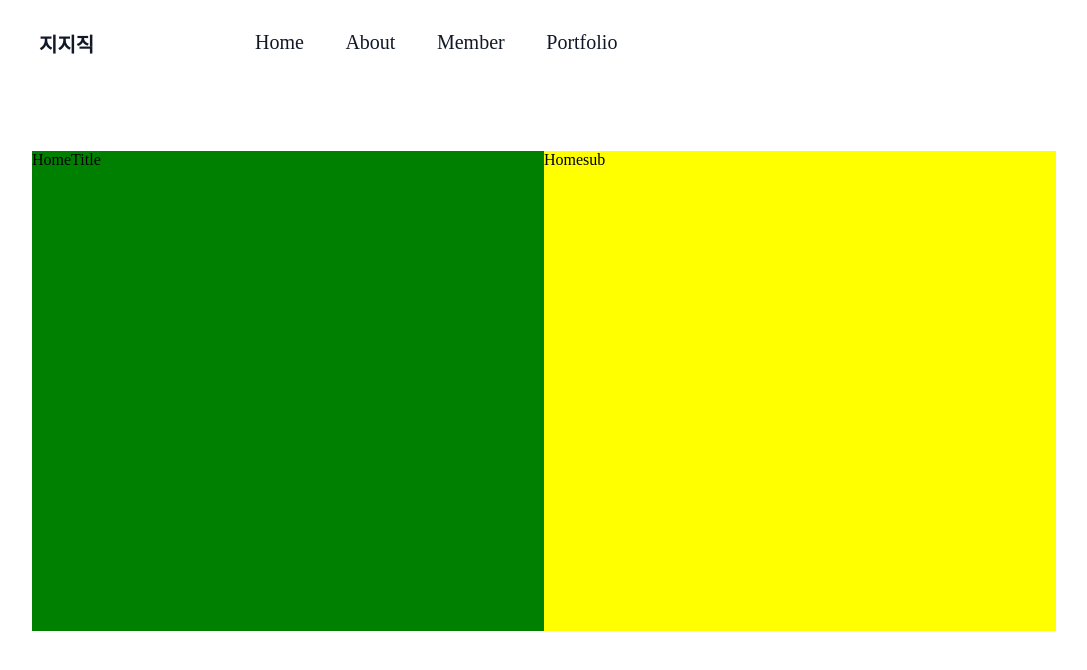
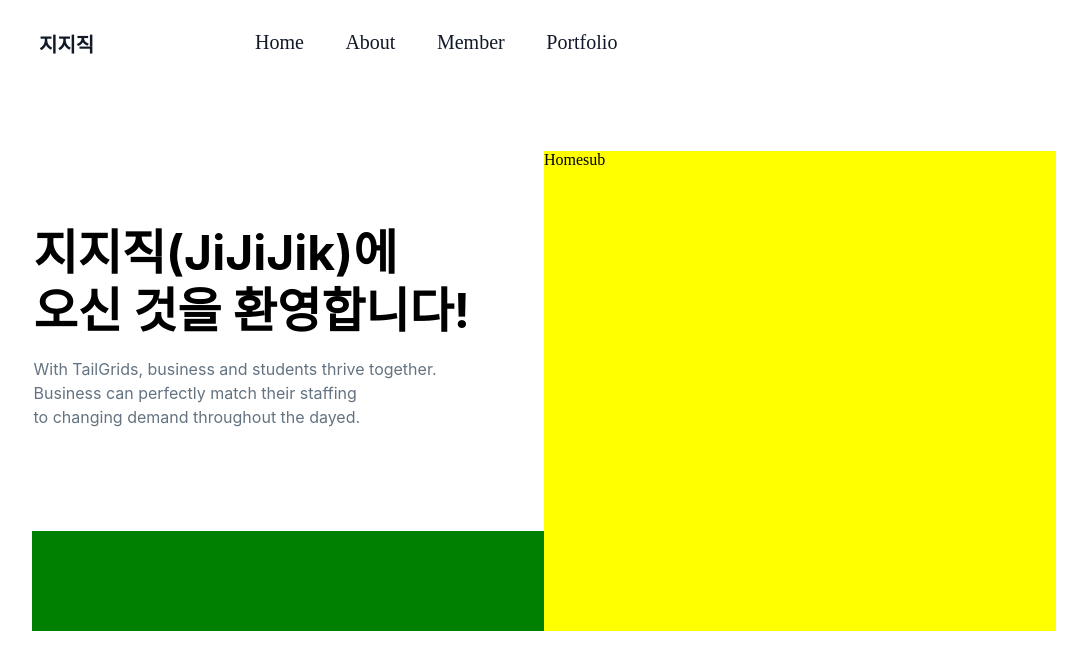
Before and after one commit to jijijig/-, a Next.js app: page /home in a window 1280 px wide. Shown: the top 670 px of the page, without its empty margins (96-1183 px from the left). Built offline with nearby package versions, Linux system fonts and the light colour scheme.

Commit message:
#4 home 설명부분 수정

```diff
--- a/src/Components/Home/HomeTitle.tsx
+++ b/src/Components/Home/HomeTitle.tsx
@@ -1,7 +1,56 @@
-import React from 'react'
+import React from "react";
+import styled from "styled-components";
 
 export default function HomeTitle() {
+  const pageInfo = {
+    title: `지지직(JiJiJik)에
+오신 것을 환영합니다!`,
+    description: `With TailGrids, business and students thrive together.
+Business can perfectly match their staffing
+to changing demand throughout the dayed.`,
+  };
   return (
-    <div>HomeTitle</div>
-  )
+    <Warpapper>
+      <div className="title">
+        <pre>{pageInfo.title}</pre>
+      </div>
+      <div className="description">
+        <pre>{pageInfo.description}</pre>
+      </div>
+    </Warpapper>
+  );
 }
+
+const Warpapper = styled.div`
+  display: flex;
+  flex-direction: column;
+  align-items: center;
+  padding: 10px 20px;
+  max-width: 1200px;
+  background-color: #ffffff;
+  padding: 25px 135px;
+  .title {
+    width: 509px;
+    height: 165px;
+    pre {
+      font-family: Inter;
+      font-size: 48px;
+      font-weight: 700;
+      line-height: 58px;
+      text-align: left;
+    }
+  }
+
+  .description {
+    width: 509px;
+    height: 165px;
+    pre {
+      font-family: Inter;
+      font-size: 16px;
+      font-weight: 400;
+      line-height: 24px;
+      text-align: left;
+      color: #637381;
+    }
+  }
+`;
```
